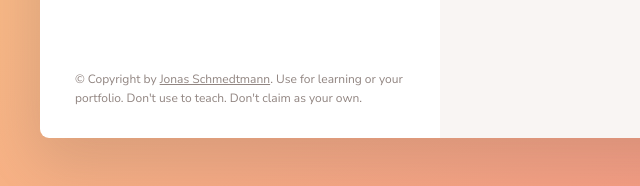
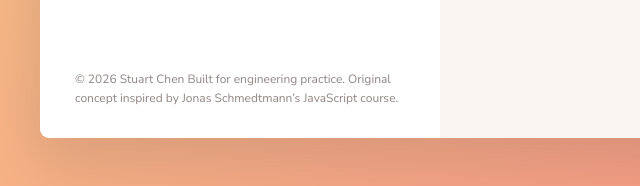
Before and after one commit to stuartchendev/forkify-app, a website built with Vite: page index.html in a window 1280 px wide. Shown: the part 1083-1269 px from the top of the page, 0-640 px from the left. Built offline with nearby package versions, Linux system fonts and the light colour scheme.

Commit message:
doc: update for better descriptions

```diff
--- a/index.html
+++ b/index.html
@@ -13,7 +13,7 @@
     <link rel="stylesheet" href="src/sass/main.scss" />
     <script type="module" defer src="src/js/controller.js"></script>
 
-    <title>forkify // Search over 1,000,000 recipes</title>
+    <title>Forkify — MVC Recipe Search Application</title>
   </head>
 
   <body>
@@ -142,14 +142,9 @@
         </div>
 
         <p class="copyright">
-          &copy; Copyright by
-          <a
-            class="twitter-link"
-            target="_blank"
-            href="https://twitter.com/jonasschmedtman"
-            >Jonas Schmedtmann</a
-          >. Use for learning or your portfolio. Don't use to teach. Don't claim
-          as your own.
+          © 2026 Stuart Chen
+          Built for engineering practice.
+          Original concept inspired by Jonas Schmedtmann’s JavaScript course.
         </p>
       </div>
 
```
Also changed, not shown: README.md.
